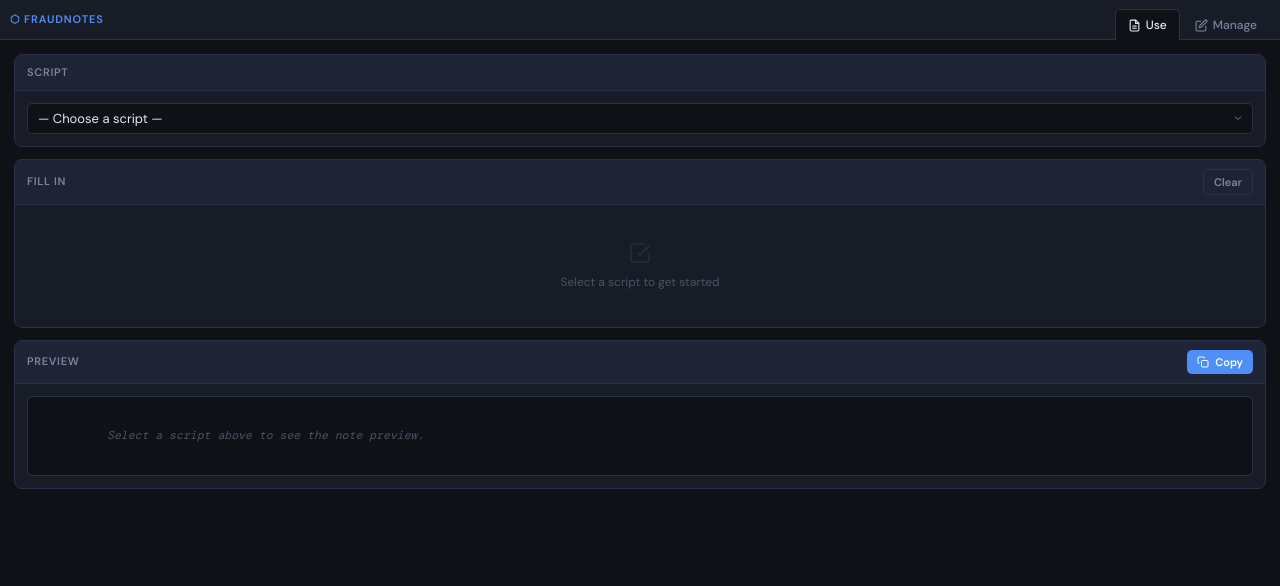
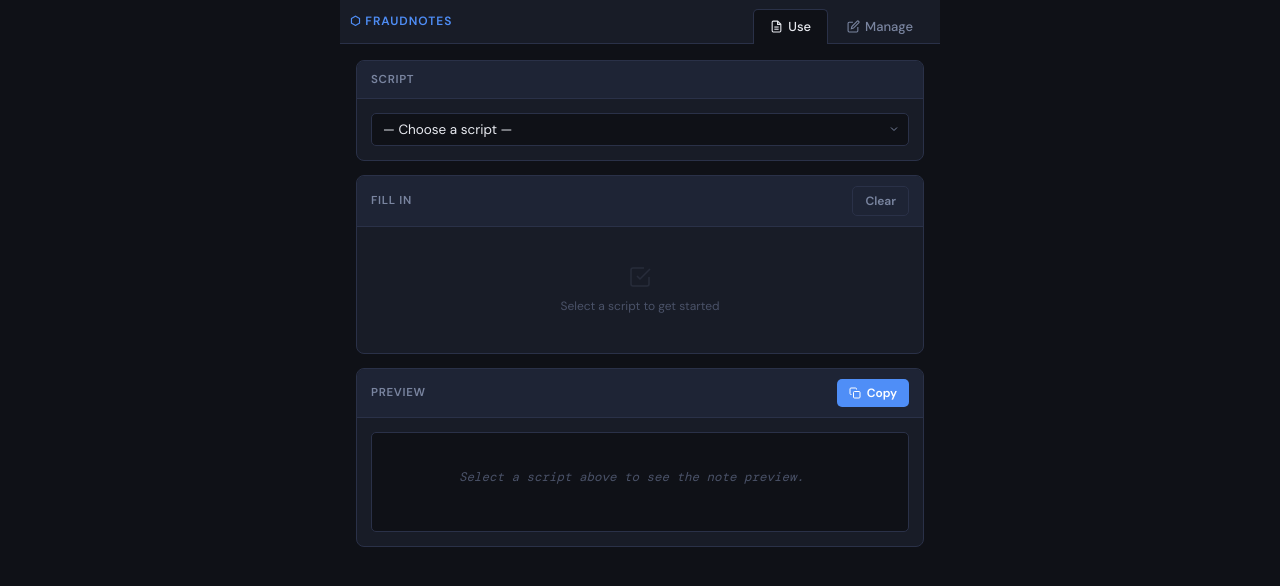
Before and after one commit to nglblack/fraud-notes, a plain HTML site: page use.html in a window 1280 px wide. Drawn offline with nearby package versions, Linux system fonts and the light colour scheme.

Commit message:
changed size

```diff
--- a/style.css
+++ b/style.css
@@ -25,21 +25,26 @@
 }
 
 html, body {
-  height: 100%;
+  min-height: 100%;
   background: var(--bg);
   color: var(--text);
   font-family: var(--font);
-  font-size: 13px;
+  font-size: 14px;
   line-height: 1.5;
-  overflow: hidden;
+  overflow-y: auto;
+  overflow-x: hidden;
 }
 
 /* ── LAYOUT ── */
 .app {
   display: flex;
   flex-direction: column;
-  height: 100vh;
+  min-height: 100vh;
   width: 100%;
+  max-width: 600px;
+  min-width: 320px;
+  margin: 0 auto;
+  background: var(--bg);
 }
 
 /* ── NAV ── */
@@ -51,10 +56,13 @@ nav {
   background: var(--surface);
   border-bottom: 1px solid var(--border);
   flex-shrink: 0;
+  position: sticky;
+  top: 0;
+  z-index: 10;
 }
 
 nav .logo {
-  font-size: 11px;
+  font-size: 12px;
   font-weight: 600;
   color: var(--accent);
   letter-spacing: 0.08em;
@@ -67,11 +75,11 @@ nav a {
   display: inline-flex;
   align-items: center;
   gap: 5px;
-  padding: 6px 12px;
+  padding: 7px 16px;
   border-radius: var(--radius-sm) var(--radius-sm) 0 0;
   text-decoration: none;
   color: var(--text-muted);
-  font-size: 12px;
+  font-size: 13px;
   font-weight: 500;
   border: 1px solid transparent;
   border-bottom: none;
@@ -94,11 +102,10 @@ nav a svg { width: 13px; height: 13px; }
 /* ── PAGE ── */
 .page {
   flex: 1;
-  overflow-y: auto;
-  padding: 14px;
+  padding: 16px;
   display: none;
   flex-direction: column;
-  gap: 12px;
+  gap: 14px;
 }
 
 .page.active { display: flex; }
@@ -119,28 +126,28 @@ nav a svg { width: 13px; height: 13px; }
   display: flex;
   align-items: center;
   justify-content: space-between;
-  padding: 9px 12px;
+  padding: 10px 14px;
   border-bottom: 1px solid var(--border);
   background: var(--surface2);
 }
 
 .card-header h3 {
-  font-size: 11px;
+  font-size: 11.5px;
   font-weight: 600;
   text-transform: uppercase;
   letter-spacing: 0.06em;
   color: var(--text-muted);
 }
 
-.card-body { padding: 12px; }
+.card-body { padding: 14px; }
 
 /* ── FORM ELEMENTS ── */
 label {
   display: block;
-  font-size: 11px;
+  font-size: 11.5px;
   font-weight: 500;
   color: var(--text-muted);
-  margin-bottom: 5px;
+  margin-bottom: 6px;
   text-transform: uppercase;
   letter-spacing: 0.05em;
 }
@@ -152,8 +159,8 @@ select, input[type="text"], textarea {
   border-radius: var(--radius-sm);
   color: var(--text);
   font-family: var(--font);
-  font-size: 13px;
-  padding: 7px 10px;
+  font-size: 13.5px;
+  padding: 8px 11px;
   outline: none;
   transition: border-color 0.15s, box-shadow 0.15s;
   appearance: none;
@@ -174,26 +181,26 @@ textarea {
   line-height: 1.6;
 }
 
-.field-group { margin-bottom: 10px; }
+.field-group { margin-bottom: 12px; }
 .field-group:last-child { margin-bottom: 0; }
 
 /* ── CHIPS ── */
 .chips {
   display: flex;
   flex-wrap: wrap;
-  gap: 5px;
+  gap: 7px;
 }
 
 .chip {
   display: inline-flex;
   align-items: center;
   gap: 4px;
-  padding: 4px 10px;
+  padding: 6px 13px;
   border-radius: 99px;
   border: 1px solid var(--border);
   background: var(--bg);
   color: var(--text-muted);
-  font-size: 11.5px;
+  font-size: 12.5px;
   font-family: var(--font);
   cursor: pointer;
   transition: all 0.15s;
@@ -222,11 +229,11 @@ textarea {
   align-items: center;
   justify-content: center;
   gap: 6px;
-  padding: 7px 14px;
+  padding: 8px 16px;
   border-radius: var(--radius-sm);
   border: none;
   font-family: var(--font);
-  font-size: 12px;
+  font-size: 12.5px;
   font-weight: 600;
   cursor: pointer;
   transition: all 0.15s;
@@ -255,7 +262,7 @@ textarea {
 }
 .btn-danger:hover { background: rgba(247,111,111,0.1); border-color: var(--red); }
 
-.btn-sm { padding: 5px 10px; font-size: 11px; }
+.btn-sm { padding: 6px 12px; font-size: 12px; }
 
 .btn-success {
   background: var(--green);
@@ -266,14 +273,14 @@ textarea {
 /* ── PREVIEW ── */
 .preview-text {
   font-family: var(--mono);
-  font-size: 11.5px;
-  line-height: 1.7;
+  font-size: 12.5px;
+  line-height: 1.75;
   color: var(--text);
   background: var(--bg);
   border: 1px solid var(--border);
   border-radius: var(--radius-sm);
-  padding: 10px;
-  min-height: 80px;
+  padding: 12px;
+  min-height: 100px;
   white-space: pre-wrap;
   word-break: break-word;
 }
@@ -305,7 +312,7 @@ textarea {
   display: flex;
   align-items: center;
   gap: 8px;
-  padding: 9px 12px;
+  padding: 11px 14px;
   background: var(--bg);
   border: 1px solid var(--border);
   border-radius: var(--radius-sm);
@@ -318,7 +325,7 @@ textarea {
 
 .script-item-title {
   flex: 1;
-  font-size: 12px;
+  font-size: 13px;
   font-weight: 500;
   color: var(--text);
   white-space: nowrap;
@@ -372,6 +379,7 @@ textarea {
   bottom: 16px;
   left: 50%;
   transform: translateX(-50%) translateY(20px);
+  max-width: 300px;
   background: var(--surface2);
   border: 1px solid var(--border);
   border-radius: var(--radius);
```
